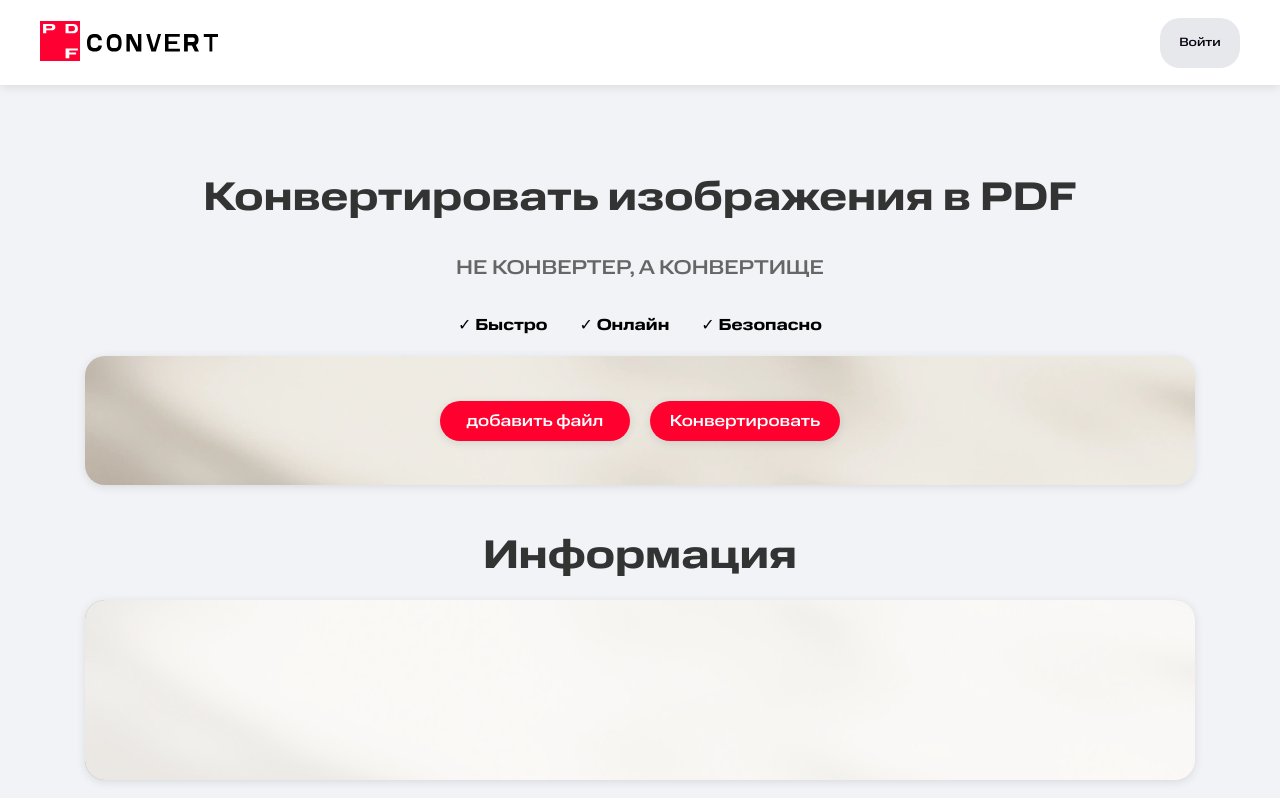
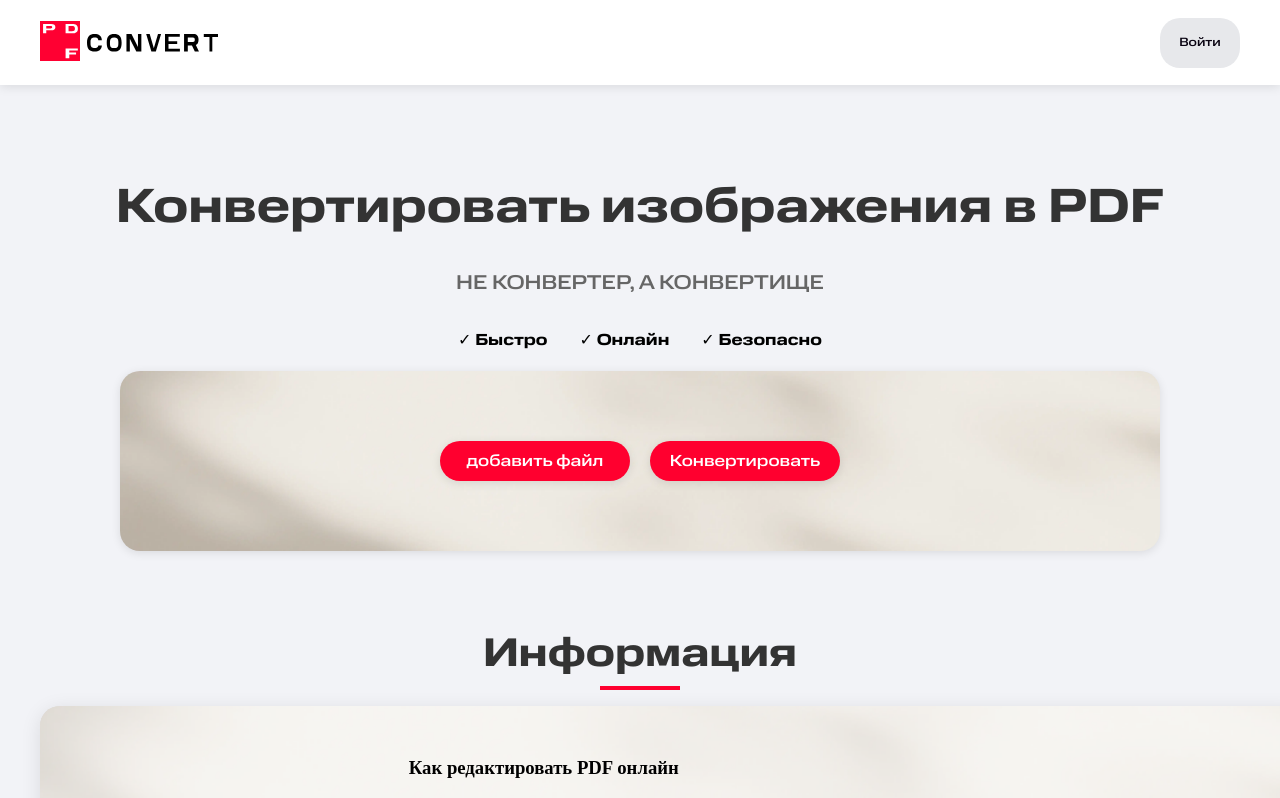
Before and after one commit to kvintosis/mts-front, a React (Vite) app in the folder mts-app/: page / in a window 1280 px wide. Shown: the top 798 px of the page. Built offline with nearby package versions, Linux system fonts and the light colour scheme.

Commit message:
Главная стр

```diff
--- a/mts-app/src/components/HomePage.jsx
+++ b/mts-app/src/components/HomePage.jsx
@@ -12,6 +12,7 @@ function HomePage() {
     };
 
     return (
+            <div className="home-wrapper">
             <div className="home">
                 <h1>Конвертировать изображения в PDF</h1>
                 <h2>НЕ КОНВЕРТЕР, А КОНВЕРТИЩЕ</h2>
@@ -33,11 +34,17 @@ function HomePage() {
 
                 <div className="home__container-info-block">
 
-                <h1 className="home__info"> Информация </h1>
+                    <h1 className="home__info" style={{ fontSize: '2.5rem' }}> Информация </h1>
 
                     <div className="home__container-info">
+                        <div className="card">
+                            <h3>Как редактировать PDF онлайн</h3>
+                            <p>Загрузите свой PDF-файл в систему, и вы <br/> мгновенно получите доступ к его тексту.<br/>
+                                При необходимости вы можете отредактировать содержимое прямо на сайте,<br/>
+                                а затем сохранить его в удобном для вас формате,<br/> например, DOCX, TXT или других текстовых форматах.</p>
+                        </div>
 
-
+                    </div>
                 </div>
             </div>
         </div>
--- a/mts-app/src/styles/blocks/homepage.less
+++ b/mts-app/src/styles/blocks/homepage.less
@@ -1,15 +1,23 @@
+.home-wrapper {
+  height: 100%;
+  min-height: 100vh;
+  overflow-y: auto;
+}
+
+
 .home {
   display: flex;
   flex-direction: column;
   align-items: center;
   justify-content: flex-start;
-  height: 100vh;
+  min-height: 100%;
   background-color: @white1;
   padding-top: 147px;
   box-sizing: border-box;
 
+
   &__container {
-    width: 1110px;
+    width: 1040px;
     height: 180px;
     display: flex;
     justify-content: center;
@@ -22,9 +30,8 @@
 
     border-radius: 20px;
     padding: 0;
-    box-shadow: none;
     margin: 20px auto;
-    position: relative;
+
     z-index: 1;
     box-shadow: 0 2px 10px rgba(0, 0, 0, 0.1);
 
@@ -75,7 +82,7 @@
 
   h1 {
     font-family: @bold;
-    font-size: 2.5rem; // 40px
+    font-size: 3.0rem; // 40px
     font-weight: 700;
     color: #333;
     margin-bottom: 1rem;
@@ -112,27 +119,59 @@
     }
   }
 
-//информация
-  &__container-info {
 
-    width: 1110px;
-    height: 180px;
+}
+
+
+
+.home__container-info-block {
+  width: 100%;
+  max-width: 1200px; /* Максимальная ширина блока */
+  margin: 0 auto; /* Центрирование блока */
+  padding: 2rem; /* Внутренние отступы */
+  background-color: transparent; /* Белый фон */
+
+}
+
+/* Заголовок "Информация" */
+.home__info {
+  color: #231F20; /* Цвет текста (черный) */
+  font-weight: 700; /* Жирное начертание */
+  margin-bottom: 1.5rem; /* Отступ снизу */
+  text-align: center; /* Выравнивание по центру */
+  position: relative; /* Для псевдоэлемента */
+}
+
+/* Декоративная линия под заголовком */
+.home__info::after {
+  content: '';
+  display: block;
+  width: 80px;
+  height: 4px;
+  background-color: @red; /* Цвет линии */
+  margin: 0.5rem auto 0; /* Центрирование линии */
+}
+
+/* Контейнер для содержимого информации */
+.home__container-info {
   display: flex;
-    justify-content: center;
-    align-items: center;
+  flex-wrap: wrap; /* Перенос элементов на новую строку */
+  gap: 2rem; /* Расстояние между элементами */
+  justify-content: center; /* Центрирование элементов */
+  align-items: flex-start; /* Выравнивание по верхнему краю */
+  width: 100%;
+  max-width: 1200px; /* Максимальная ширина блока */
+  margin: 0 auto; /* Центрирование блока */
+  padding: 2rem; /* Внутренние отступы */
 
-    background: @purple url('../../assets/images/fon.png') no-repeat center center;
+  background: fade(@white1, 80%) url('../../assets/images/fon.png') no-repeat center center;
   background-size: cover;
   position: relative;
   overflow: hidden;
 
-    border-radius: 20px;
-    padding: 0;
-    box-shadow: none;
-    margin: 20px auto;
-    position: relative;
-    z-index: 1;
-    box-shadow: 0 2px 10px rgba(0, 0, 0, 0.1);
+
+  border-radius: 20px; /* Закругленные углы */
+  box-shadow: 0 4px 20px rgba(0, 0, 0, 0.1); /* Тень для глубины */
 
   &::before {
     content: '';
@@ -141,11 +180,36 @@
     left: 0;
     right: 0;
     bottom: 0;
-      background: rgba(255, 255, 255, 0.7);
-      z-index: -1;
-      border-radius: 20px;
+    background-color: rgba(255, 255, 255, 0.5);
+    z-index: 0;
+  }
+
+  // Для контента добавьте
+  & > * {
+    position: relative;
+    z-index: 1;
+  }
+
+}
+
+/* Адаптивные стили для разных экранов */
+@media (max-width: 768px) {
+  .home__container-info-block {
+    padding: 1.5rem; /* Уменьшаем отступы на мобильных */
+  }
+
+  .home__info {
+    font-size: 2rem !important; /* Уменьшаем размер шрифта */
   }
 }
 
+@media (max-width: 480px) {
+  .home__container-info {
+    flex-direction: column; /* Вертикальное расположение на маленьких экранах */
+    gap: 1.5rem;
+  }
 
+  .home__info {
+    font-size: 1.8rem !important;
   }
+}
```
Lines whose indentation alone changed are shown as unchanged.
